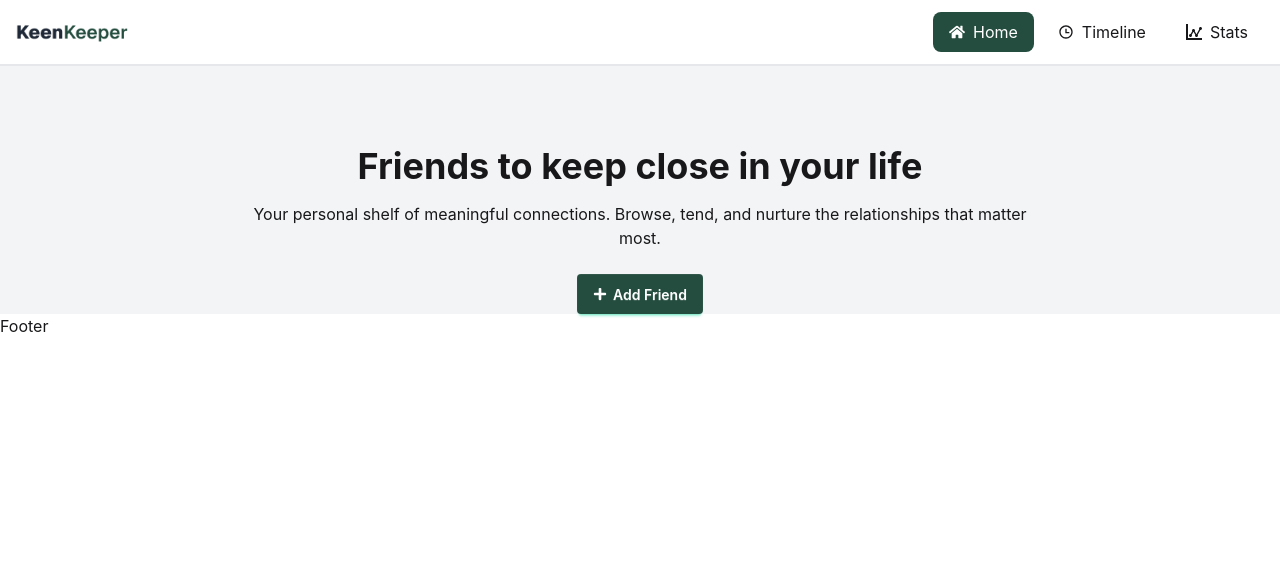
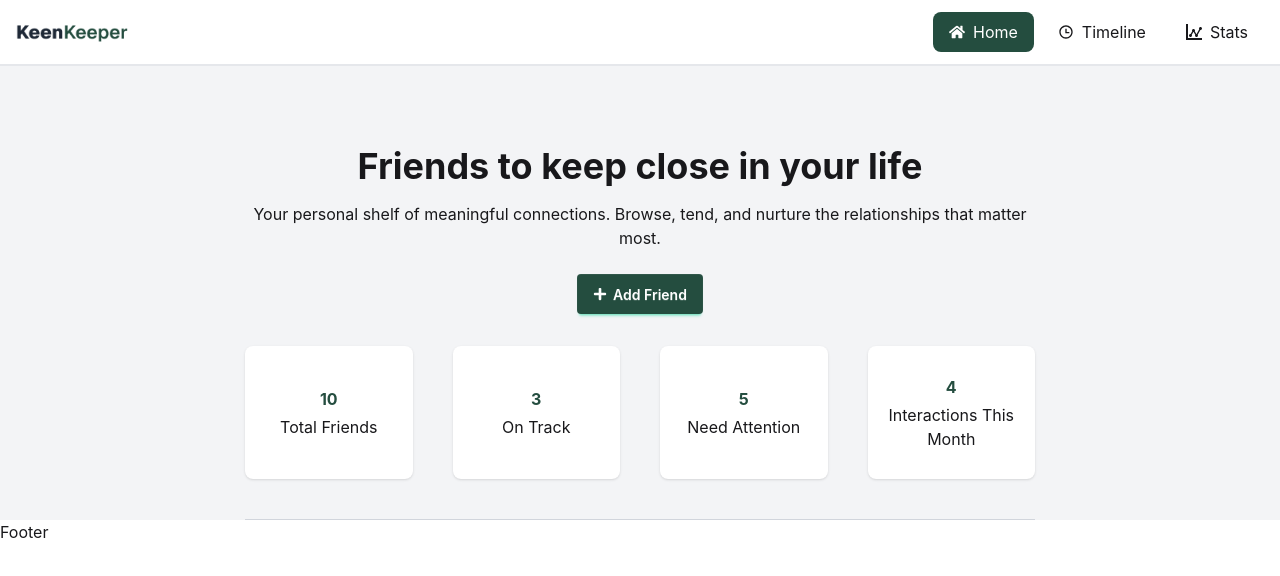
Before and after one commit to Atik03/B13-A07, a React (Vite) app: page / in a window 1280 px wide. Shown: the top 576 px of the page. Built offline with nearby package versions, Linux system fonts and the light colour scheme.

Commit message:
Add Friend Track Section

```diff
--- a/src/components/AddFriend.jsx
+++ b/src/components/AddFriend.jsx
@@ -3,7 +3,7 @@ import { FaPlus } from "react-icons/fa";
 
 function AddFriend() {
   return (
-    <div className="w-full text-center pt-[80px]">
+    <div className="w-full text-center pt-[80px] container mx-auto">
       <h1 className="text-2xl md:text-3xl lg:text-4xl font-bold">
         Friends to keep close in your life
       </h1>
--- /dev/null
+++ b/src/components/FriendTrackSection.jsx
@@ -0,0 +1,30 @@
+import React from "react";
+
+const FriendTrackSection = () => {
+  return (
+    <div className="w-full container mx-auto">
+      <div className="grid grid-cols-1 md:grid-cols-4 gap-10 mt-8">
+        <div className="h-[133px] bg-white flex items-center justify-center flex-col gap-1 rounded-lg shadow text-center">
+          <h3 className="font-bold text-[rgb(36,77,63)]">10</h3>
+          <p>Total Friends</p>
+        </div>
+        <div className="h-[133px] bg-white flex items-center justify-center flex-col gap-1 rounded-lg shadow text-center">
+          <h3 className="font-bold text-[rgb(36,77,63)]">3</h3>
+          <p>On Track</p>
+        </div>
+        <div className="h-[133px] bg-white flex items-center justify-center flex-col gap-1 rounded-lg shadow text-center">
+          <h3 className="font-bold text-[rgb(36,77,63)]">5</h3>
+          <p>Need Attention</p>
+        </div>
+        <div className="h-[133px] bg-white flex items-center justify-center flex-col gap-1 rounded-lg shadow text-center">
+          <h3 className="font-bold text-[rgb(36,77,63)]">4</h3>
+          <p>Interactions This Month</p>
+        </div>
+      </div>
+
+      <hr className="text-gray-300 mt-10" />
+    </div>
+  );
+};
+
+export default FriendTrackSection;
--- a/src/components/shared/Navbar.jsx
+++ b/src/components/shared/Navbar.jsx
@@ -14,8 +14,8 @@ const Navbar = () => {
 
   return (
     <>
-      <div className="w-full border-b-2 border-gray-200">
-        <div className="navbar bg-base-100 container mx-auto px-4">
+      <div className="w-full border-b-2 border-gray-200 container mx-auto">
+        <div className="navbar bg-base-100  px-4">
           <div className="navbar-start md:hidden">
             <div className="dropdown md:hidden">
               <label tabIndex={0} className="btn btn-ghost">
--- a/src/pages/HomePage.jsx
+++ b/src/pages/HomePage.jsx
@@ -1,10 +1,12 @@
 import React from "react";
 import AddFriend from "../components/AddFriend";
+import FriendTrackSection from "../components/FriendTrackSection";
 
 function HomePage() {
   return (
     <div className="w-full bg-gray-100 lg:px-[245px] ">
       <AddFriend></AddFriend>
+      <FriendTrackSection></FriendTrackSection>
     </div>
   );
 }
```
